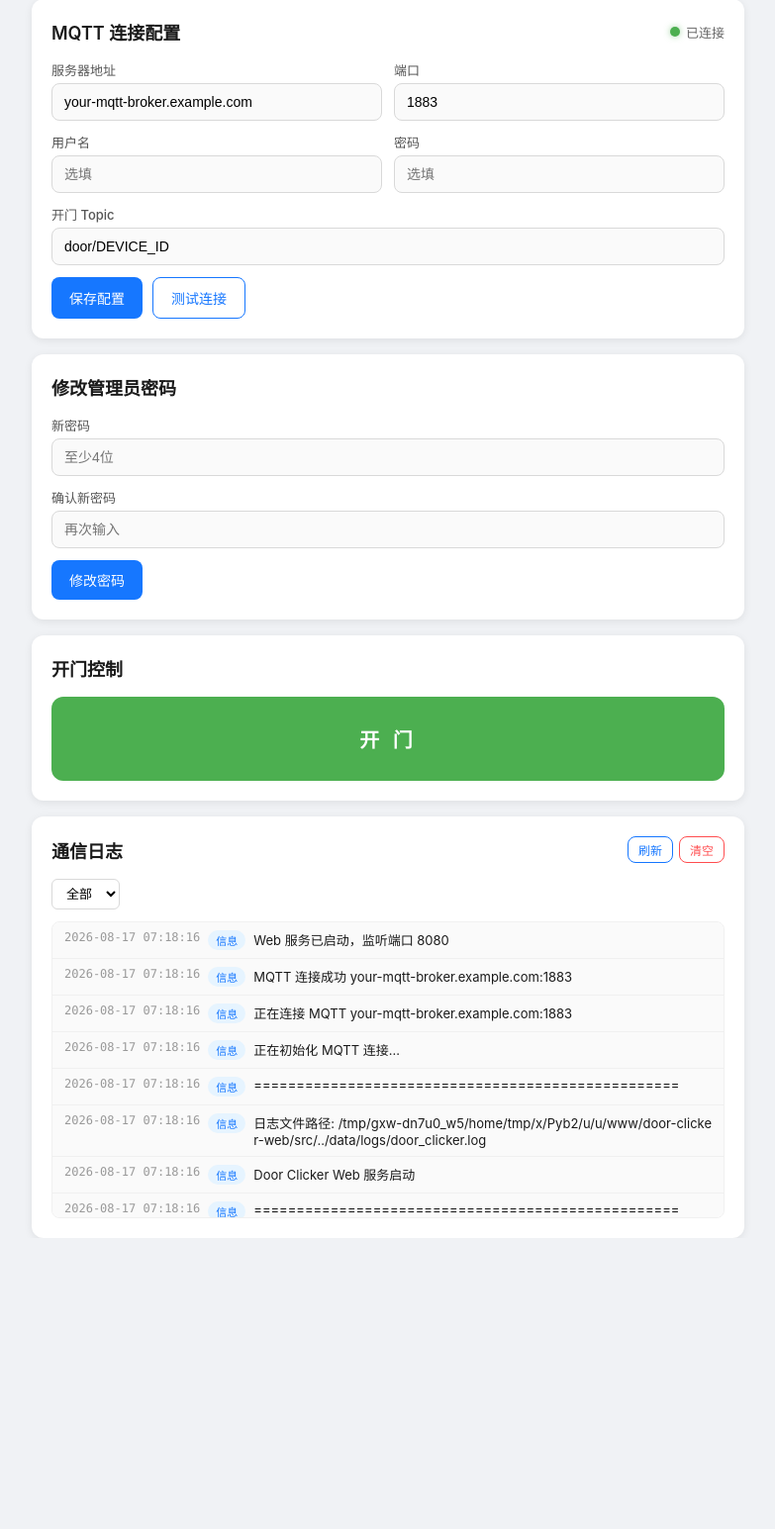
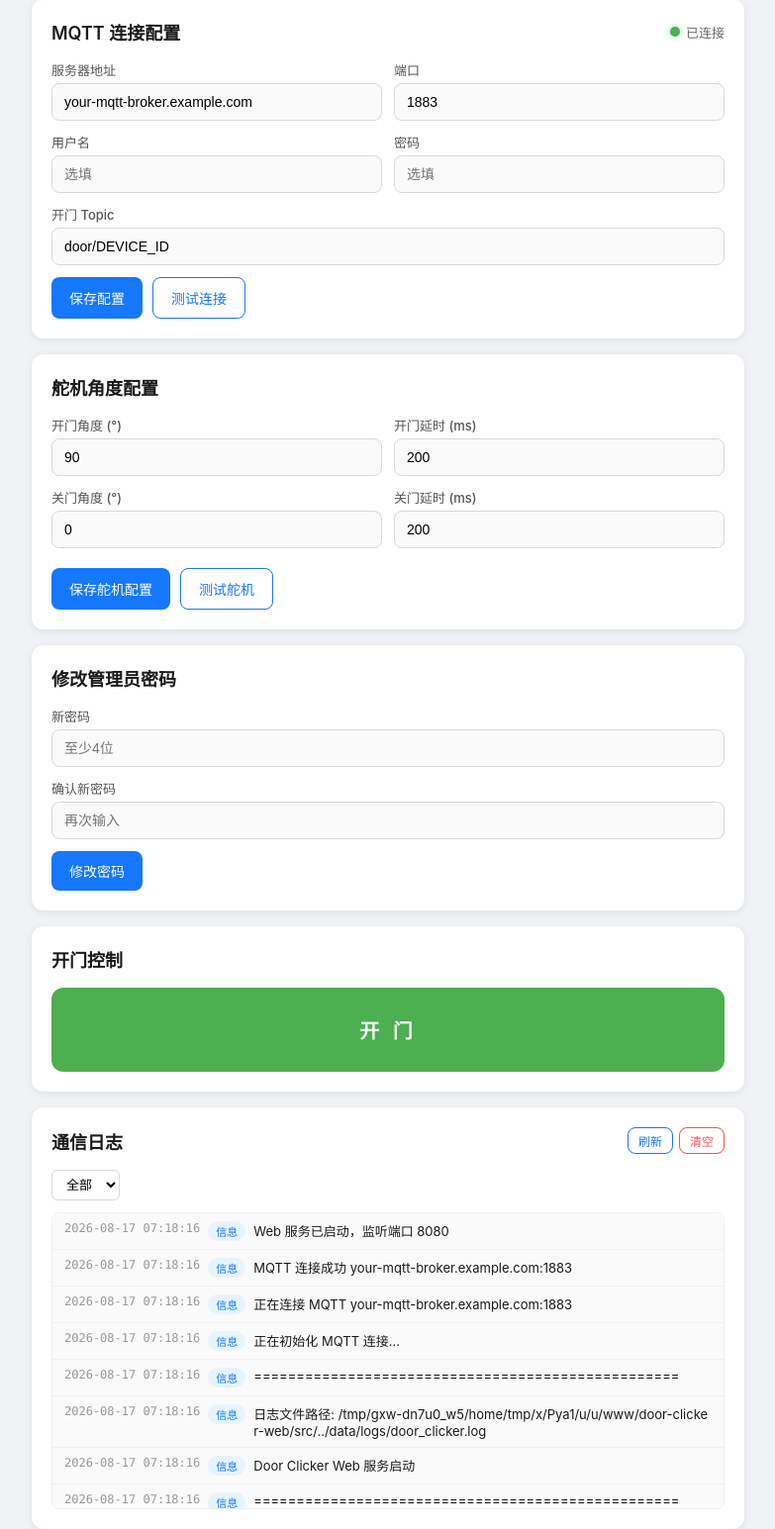
Before and after one commit to DoLovya/door-clicker, a Flask app: page /config in a window 1280 px wide. Shown: the part 52-1597 px from the top of the page at 99% size, without its empty margins (248-1031 px from the left). Before the commit the page ends 1303 px from the top, so only its background shows below. Run offline with Flask 3, Linux system fonts and the light colour scheme; the visitor is signed in with stand-in values (Sample User, id 1); data that the repository does not hold is empty.

Commit message:
feat(web): 新增舵机开合参数可配置功能
新增四项舵机配置默认参数，添加后端参数校验规则，新增前端配置界面与测试功能，将硬编码的舵机参数替换为动态读取的配置值

```diff
--- a/door-clicker-web/src/app.py
+++ b/door-clicker-web/src/app.py
@@ -78,7 +78,11 @@ def api_open_door():
     result = mqtt_client_manager.publish_open_door()
     if result["success"]:
         log_manager.log_info("开门指令发送成功")
-        return jsonify([{"angle": 90, "duration": 200}, {"angle": 0, "duration": 200}])
+        config = config_manager.get_config()
+        return jsonify([
+            {"angle": config.get("openAngle", 90), "duration": config.get("openDuration", 200)},
+            {"angle": config.get("closeAngle", 0), "duration": config.get("closeDuration", 200)},
+        ])
     log_manager.log_error(f"开门指令发送失败: {result['message']}")
     return jsonify({"error": result["message"]}), 500
 
@@ -116,6 +120,22 @@ def api_update_config():
     if "topics" in data:
         if not isinstance(data["topics"], list):
             return jsonify({"error": "Topics must be an array"}), 400
+
+    for angle_field in ("openAngle", "closeAngle"):
+        if angle_field in data:
+            val = data[angle_field]
+            if not isinstance(val, int) or isinstance(val, bool):
+                return jsonify({"error": f"{angle_field} must be an integer"}), 400
+            if val < 0 or val > 180:
+                return jsonify({"error": f"{angle_field} must be between 0 and 180"}), 400
+
+    for duration_field in ("openDuration", "closeDuration"):
+        if duration_field in data:
+            val = data[duration_field]
+            if not isinstance(val, int) or isinstance(val, bool):
+                return jsonify({"error": f"{duration_field} must be an integer"}), 400
+            if val < 50 or val > 10000:
+                return jsonify({"error": f"{duration_field} must be between 50 and 10000"}), 400
 
     if "adminPassword" in data:
         import hashlib
--- a/door-clicker-web/src/config_manager.py
+++ b/door-clicker-web/src/config_manager.py
@@ -17,6 +17,10 @@ class ConfigManager:
         "adminUser": "admin",
         "adminPasswordHash": "",
         "topics": [],
+        "openAngle": 90,
+        "openDuration": 200,
+        "closeAngle": 0,
+        "closeDuration": 200,
     }
 
     def __new__(cls):
--- a/door-clicker-web/src/mqtt_client_manager.py
+++ b/door-clicker-web/src/mqtt_client_manager.py
@@ -335,9 +335,13 @@ class MqttClientManager:
                 return {"success": False, "message": "Not connected to MQTT broker"}
             config = self._config_manager.get_config()
             topic = config.get("doorTopic", "door/00094E53")
+            open_angle = config.get("openAngle", 90)
+            open_duration = config.get("openDuration", 200)
+            close_angle = config.get("closeAngle", 0)
+            close_duration = config.get("closeDuration", 200)
             command_payload = json.dumps([
-                {"angle": 90, "duration": 200},
-                {"angle": 0, "duration": 200},
+                {"angle": open_angle, "duration": open_duration},
+                {"angle": close_angle, "duration": close_duration},
             ])
             self._log_manager.log_send(topic, command_payload)
             result = self._client.publish(topic, command_payload)
--- a/door-clicker-web/src/templates/index.html
+++ b/door-clicker-web/src/templates/index.html
@@ -66,6 +66,40 @@
             <div class="btn-group">
                 <button class="btn btn-primary" id="btnSaveConfig">保存配置</button>
                 <button class="btn btn-secondary" id="btnTestConnection">测试连接</button>
+            </div>
+        </div>
+
+        <!-- 舵机角度配置 -->
+        <div class="card">
+            <div class="card-header">
+                <div class="card-title">舵机角度配置</div>
+            </div>
+
+            <div class="form-row">
+                <div class="form-group">
+                    <label for="openAngle">开门角度 (°)</label>
+                    <input type="number" id="openAngle" placeholder="90" min="0" max="180">
+                </div>
+                <div class="form-group">
+                    <label for="openDuration">开门延时 (ms)</label>
+                    <input type="number" id="openDuration" placeholder="200" min="100" max="5000">
+                </div>
+            </div>
+
+            <div class="form-row">
+                <div class="form-group">
+                    <label for="closeAngle">关门角度 (°)</label>
+                    <input type="number" id="closeAngle" placeholder="0" min="0" max="180">
+                </div>
+                <div class="form-group">
+                    <label for="closeDuration">关门延时 (ms)</label>
+                    <input type="number" id="closeDuration" placeholder="200" min="100" max="5000">
+                </div>
+            </div>
+
+            <div class="btn-group">
+                <button class="btn btn-primary" id="btnServoConfig">保存舵机配置</button>
+                <button class="btn btn-secondary" id="btnServoTest">测试舵机</button>
             </div>
         </div>
 
@@ -157,6 +191,10 @@
                     document.getElementById('username').value = config.mqttUsername || '';
                     document.getElementById('password').value = config.mqttPassword || '';
                     document.getElementById('doorTopic').value = config.doorTopic || '';
+                    document.getElementById('openAngle').value = config.openAngle !== undefined ? config.openAngle : 90;
+                    document.getElementById('openDuration').value = config.openDuration !== undefined ? config.openDuration : 200;
+                    document.getElementById('closeAngle').value = config.closeAngle !== undefined ? config.closeAngle : 0;
+                    document.getElementById('closeDuration').value = config.closeDuration !== undefined ? config.closeDuration : 200;
                 })
                 .catch(function () {
                     showToast('加载配置失败', 'error');
@@ -191,6 +229,62 @@
                 .finally(function () {
                     btn.disabled = false;
                     btn.textContent = '保存配置';
+                });
+        }
+
+        function saveServoConfig() {
+            var btn = document.getElementById('btnServoConfig');
+            btn.disabled = true;
+            btn.textContent = '保存中...';
+
+            var config = {
+                openAngle: parseInt(document.getElementById('openAngle').value) || 90,
+                openDuration: parseInt(document.getElementById('openDuration').value) || 200,
+                closeAngle: parseInt(document.getElementById('closeAngle').value) || 0,
+                closeDuration: parseInt(document.getElementById('closeDuration').value) || 200
+            };
+
+            fetch('/api/config', {
+                method: 'PUT',
+                headers: { 'Content-Type': 'application/json' },
+                body: JSON.stringify(config)
+            })
+                .then(function (res) { return res.json(); })
+                .then(function () {
+                    showToast('舵机配置保存成功', 'success');
+                })
+                .catch(function () {
+                    showToast('舵机配置保存失败', 'error');
+                })
+                .finally(function () {
+                    btn.disabled = false;
+                    btn.textContent = '保存舵机配置';
+                });
+        }
+
+        function testServo() {
+            var btn = document.getElementById('btnServoTest');
+            btn.disabled = true;
+            btn.textContent = '测试中...';
+
+            fetch('/api/open/door', {
+                method: 'POST',
+                headers: { 'Content-Type': 'application/json' }
+            })
+                .then(function (res) { return res.json(); })
+                .then(function (data) {
+                    if (data.error) {
+                        showToast('测试失败: ' + data.error, 'error');
+                    } else {
+                        showToast('舵机测试指令已发送', 'success');
+                    }
+                })
+                .catch(function () {
+                    showToast('测试指令发送失败', 'error');
+                })
+                .finally(function () {
+                    btn.disabled = false;
+                    btn.textContent = '测试舵机';
                 });
         }
 
@@ -379,6 +473,8 @@
 
         document.getElementById('btnSaveConfig').onclick = saveConfig;
         document.getElementById('btnTestConnection').onclick = testConnection;
+        document.getElementById('btnServoConfig').onclick = saveServoConfig;
+        document.getElementById('btnServoTest').onclick = testServo;
         document.getElementById('btnOpenDoor').onclick = openDoor;
         document.getElementById('btnRefreshLogs').onclick = loadLogs;
         document.getElementById('btnClearLogs').onclick = clearLogs;
```
